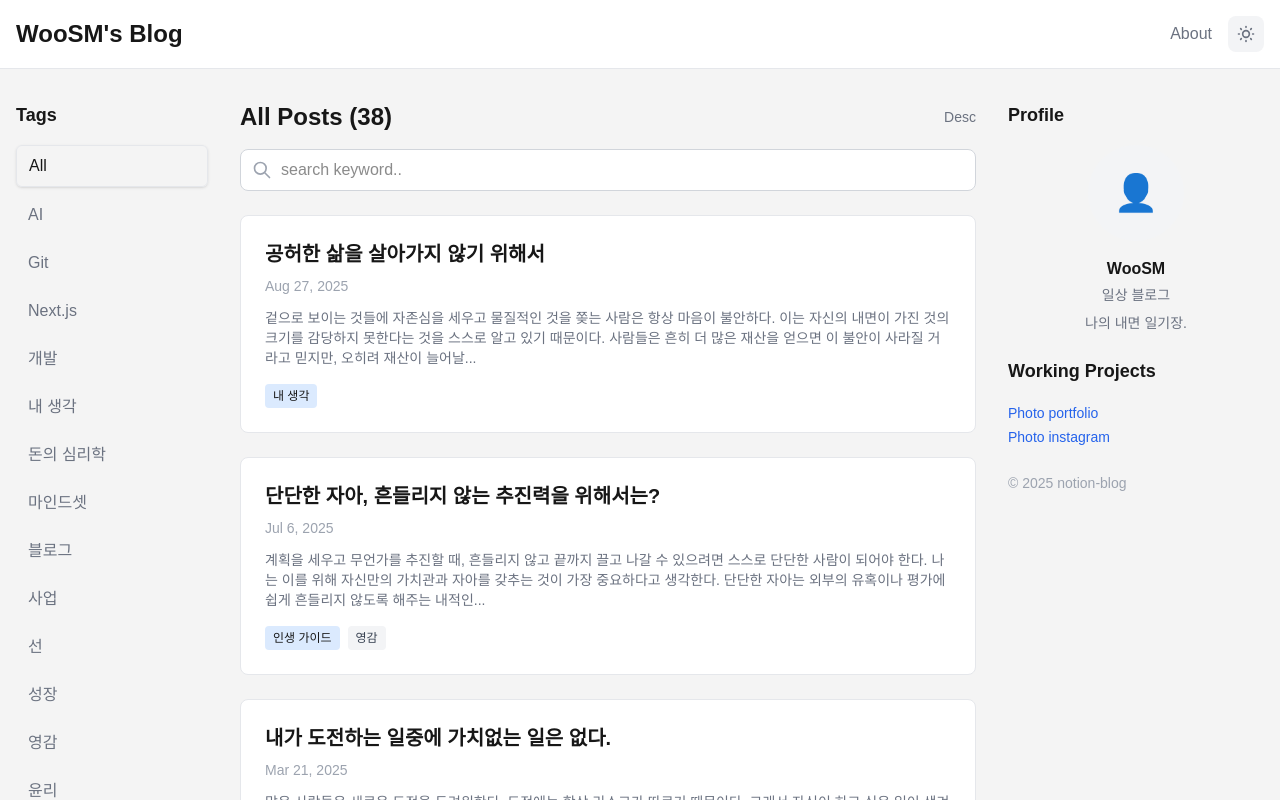
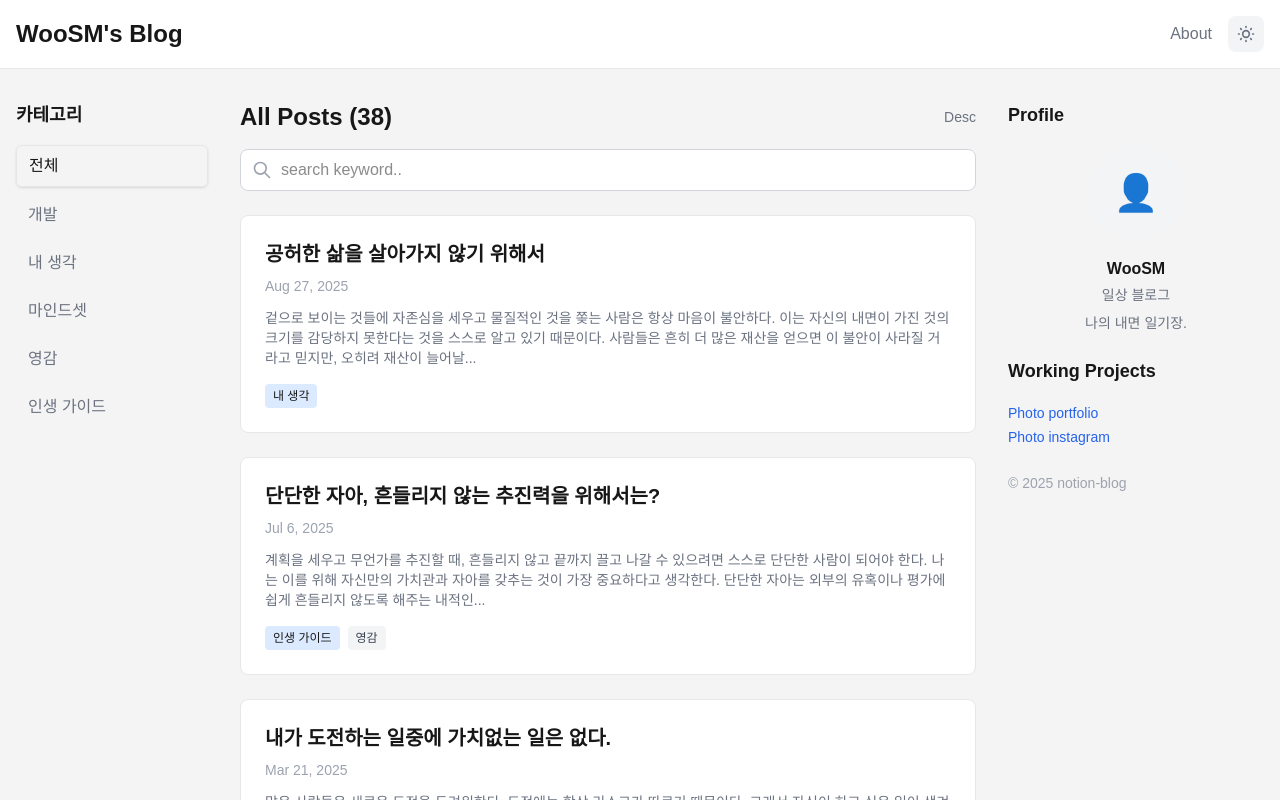
Before and after one commit to MANN1309/notion-blog, a Next.js app: page / in a window 1280 px wide. Shown: the top 800 px of the page. Built offline with nearby package versions, Linux system fonts and the light colour scheme.

Commit message:
feat: Change left sidebar from tags to categories and add SEO optimization (sitemap, robots, metadata, JSON-LD)

```diff
--- a/app/components/TagsSidebar.tsx
+++ b/app/components/CategorySidebar.tsx
@@ -2,52 +2,52 @@
 
 import { useSearchParams, useRouter } from 'next/navigation';
 
-interface TagsSidebarProps {
-  allTags: string[];
+interface CategorySidebarProps {
+  allCategories: string[];
 }
 
-export default function TagsSidebar({ allTags }: TagsSidebarProps) {
+export default function CategorySidebar({ allCategories }: CategorySidebarProps) {
   const searchParams = useSearchParams();
   const router = useRouter();
-  const selectedTag = searchParams.get('tag') || 'All';
+  const selectedCategory = searchParams.get('category') || 'All';
 
-  const handleTagClick = (tag: string) => {
+  const handleCategoryClick = (category: string) => {
     const params = new URLSearchParams(searchParams.toString());
-    if (tag === 'All') {
-      params.delete('tag');
+    if (category === 'All') {
+      params.delete('category');
     } else {
-      params.set('tag', tag);
+      params.set('category', category);
     }
     router.push(`/?${params.toString()}`);
   };
 
   return (
     <aside className="w-48 sticky top-20">
-      <h2 className="text-lg font-semibold text-theme-primary mb-4">Tags</h2>
+      <h2 className="text-lg font-semibold text-theme-primary mb-4">카테고리</h2>
       <ul className="space-y-2">
         <li>
           <button
-            onClick={() => handleTagClick('All')}
+            onClick={() => handleCategoryClick('All')}
             className={`w-full text-left px-3 py-2 rounded-md transition-all ${
-              selectedTag === 'All'
+              selectedCategory === 'All'
                 ? 'bg-theme-selected text-theme-primary-accent font-medium shadow-sm border border-theme'
                 : 'text-theme-secondary hover:bg-theme-hover'
             }`}
           >
-            All
+            전체
           </button>
         </li>
-        {allTags.map((tag) => (
-          <li key={tag}>
+        {allCategories.map((category) => (
+          <li key={category}>
             <button
-              onClick={() => handleTagClick(tag)}
+              onClick={() => handleCategoryClick(category)}
               className={`w-full text-left px-3 py-2 rounded-md transition-all ${
-                selectedTag === tag
+                selectedCategory === category
                   ? 'bg-theme-selected text-theme-primary-accent font-medium shadow-sm border border-theme'
                   : 'text-theme-secondary hover:bg-theme-hover'
               }`}
             >
-              {tag}
+              {category}
             </button>
           </li>
         ))}
--- a/app/page.tsx
+++ b/app/page.tsx
@@ -1,38 +1,54 @@
 import { Suspense } from 'react';
+import type { Metadata } from 'next';
 // 정적 파일에서 포스트 읽기 (GitHub Actions가 생성한 마크다운 파일)
 import { getPosts } from '@/lib/posts';
-import TagsSidebar from './components/TagsSidebar';
+import CategorySidebar from './components/CategorySidebar';
 import ProfileSidebar from './components/ProfileSidebar';
 import SearchBar from './components/SearchBar';
 import PostCard from './components/PostCard';
 
 interface HomeProps {
-  searchParams: Promise<{ tag?: string; search?: string }>;
+  searchParams: Promise<{ category?: string; search?: string }>;
 }
 
 // 정적 생성 (빌드 타임에 생성, 수동 재검증으로 갱신)
 export const dynamic = 'force-static';
 
+// SEO 메타데이터
+export const metadata: Metadata = {
+  title: '블로그',
+  description: 'Notion에서 관리하는 블로그',
+  openGraph: {
+    title: '블로그',
+    description: 'Notion에서 관리하는 블로그',
+    type: 'website',
+  },
+  twitter: {
+    card: 'summary_large_image',
+    title: '블로그',
+    description: 'Notion에서 관리하는 블로그',
+  },
+};
+
 export default async function Home({ searchParams }: HomeProps) {
   const params = await searchParams;
   const allPosts = await getPosts();
 
-  // 모든 태그 수집
-  const allTags = Array.from(
+  // 모든 카테고리 수집 (null 제외)
+  const allCategories = Array.from(
     new Set(
-      allPosts.flatMap((post: any) => [
-        ...((post.tags || []) as string[]),
-        ...(post.category ? [post.category as string] : []),
-      ])
+      allPosts
+        .map((post: any) => post.category)
+        .filter((category: string | null) => category !== null)
     )
   ).sort() as string[];
 
   // 필터링
   let filteredPosts = allPosts;
 
-  if (params.tag && params.tag !== 'All') {
+  if (params.category && params.category !== 'All') {
     filteredPosts = allPosts.filter((post: any) =>
-      post.tags.includes(params.tag) || post.category === params.tag
+      post.category === params.category
     );
   }
 
@@ -48,10 +64,10 @@ export default async function Home({ searchParams }: HomeProps) {
     <div className="min-h-screen">
       <div className="container mx-auto px-4 py-8">
         <div className="flex gap-8">
-          {/* Left Sidebar - Tags */}
+          {/* Left Sidebar - Categories */}
           <div className="hidden lg:block flex-shrink-0">
             <Suspense fallback={<div className="w-48">Loading...</div>}>
-              <TagsSidebar allTags={allTags} />
+              <CategorySidebar allCategories={allCategories} />
             </Suspense>
           </div>
 
@@ -74,7 +90,7 @@ export default async function Home({ searchParams }: HomeProps) {
             {filteredPosts.length === 0 ? (
               <div className="text-center py-16">
                 <p className="text-theme-muted">
-                  {params.search || params.tag
+                  {params.search || params.category
                     ? '검색 결과가 없습니다.'
                     : '아직 게시된 글이 없습니다.'}
                 </p>
--- a/app/posts/[slug]/page.tsx
+++ b/app/posts/[slug]/page.tsx
@@ -1,5 +1,6 @@
 import { notFound } from 'next/navigation';
 import Link from 'next/link';
+import type { Metadata } from 'next';
 // 정적 파일에서 포스트 읽기 (GitHub Actions가 생성한 마크다운 파일)
 import { getPostBySlug, getPosts } from '@/lib/posts';
 import ReactMarkdown from 'react-markdown';
@@ -18,6 +19,43 @@ export async function generateStaticParams() {
   }));
 }
 
+// SEO 메타데이터 생성
+export async function generateMetadata({ params }: { params: Promise<{ slug: string }> }): Promise<Metadata> {
+  const { slug } = await params
+  const post = await getPostBySlug(slug)
+  const baseUrl = process.env.NEXT_PUBLIC_SITE_URL || 'https://your-domain.vercel.app'
+
+  if (!post) {
+    return {
+      title: '포스트를 찾을 수 없습니다',
+    }
+  }
+
+  return {
+    title: post.title,
+    description: post.excerpt || post.title,
+    openGraph: {
+      title: post.title,
+      description: post.excerpt || post.title,
+      type: 'article',
+      publishedTime: post.date,
+      authors: ['작성자'],
+      tags: post.tags,
+      url: `${baseUrl}/posts/${post.slug}`,
+      images: post.thumbnail ? [post.thumbnail] : [],
+    },
+    twitter: {
+      card: 'summary_large_image',
+      title: post.title,
+      description: post.excerpt || post.title,
+      images: post.thumbnail ? [post.thumbnail] : [],
+    },
+    alternates: {
+      canonical: `${baseUrl}/posts/${post.slug}`,
+    },
+  }
+}
+
 export default async function PostPage({
   params,
 }: {
@@ -25,13 +63,42 @@ export default async function PostPage({
 }) {
   const { slug } = await params;
   const post = await getPostBySlug(slug);
+  const baseUrl = process.env.NEXT_PUBLIC_SITE_URL || 'https://your-domain.vercel.app'
 
   if (!post) {
     notFound();
   }
 
+  // 구조화된 데이터 (JSON-LD)
+  const jsonLd = {
+    '@context': 'https://schema.org',
+    '@type': 'BlogPosting',
+    headline: post.title,
+    description: post.excerpt || post.title,
+    image: post.thumbnail || undefined,
+    datePublished: post.date,
+    dateModified: post.date,
+    author: {
+      '@type': 'Person',
+      name: '작성자',
+    },
+    publisher: {
+      '@type': 'Organization',
+      name: '블로그',
+      logo: {
+        '@type': 'ImageObject',
+        url: `${baseUrl}/logo.png`,
+      },
+    },
+  }
+
   return (
-    <div className="min-h-screen bg-theme">
+    <>
+      <script
+        type="application/ld+json"
+        dangerouslySetInnerHTML={{ __html: JSON.stringify(jsonLd) }}
+      />
+      <div className="min-h-screen bg-theme">
       <main className="container mx-auto px-4 py-16 max-w-4xl">
         <Link
           href="/"
@@ -97,5 +164,6 @@ export default async function PostPage({
         )}
       </main>
     </div>
+    </>
   );
 }
--- /dev/null
+++ b/app/robots.ts
@@ -0,0 +1,14 @@
+import { MetadataRoute } from 'next'
+
+export default function robots(): MetadataRoute.Robots {
+  const baseUrl = process.env.NEXT_PUBLIC_SITE_URL || 'https://your-domain.vercel.app'
+
+  return {
+    rules: {
+      userAgent: '*',
+      allow: '/',
+      disallow: ['/api/', '/revalidate/'],
+    },
+    sitemap: `${baseUrl}/sitemap.xml`,
+  }
+}
--- /dev/null
+++ b/app/sitemap.ts
@@ -0,0 +1,24 @@
+import { MetadataRoute } from 'next'
+import { getPosts } from '@/lib/posts'
+
+export default async function sitemap(): Promise<MetadataRoute.Sitemap> {
+  const baseUrl = process.env.NEXT_PUBLIC_SITE_URL || 'https://your-domain.vercel.app'
+  const posts = await getPosts()
+
+  const postUrls = posts.map((post) => ({
+    url: `${baseUrl}/posts/${post.slug}`,
+    lastModified: new Date(post.date),
+    changeFrequency: 'weekly' as const,
+    priority: 0.8,
+  }))
+
+  return [
+    {
+      url: baseUrl,
+      lastModified: new Date(),
+      changeFrequency: 'daily',
+      priority: 1,
+    },
+    ...postUrls,
+  ]
+}
```
